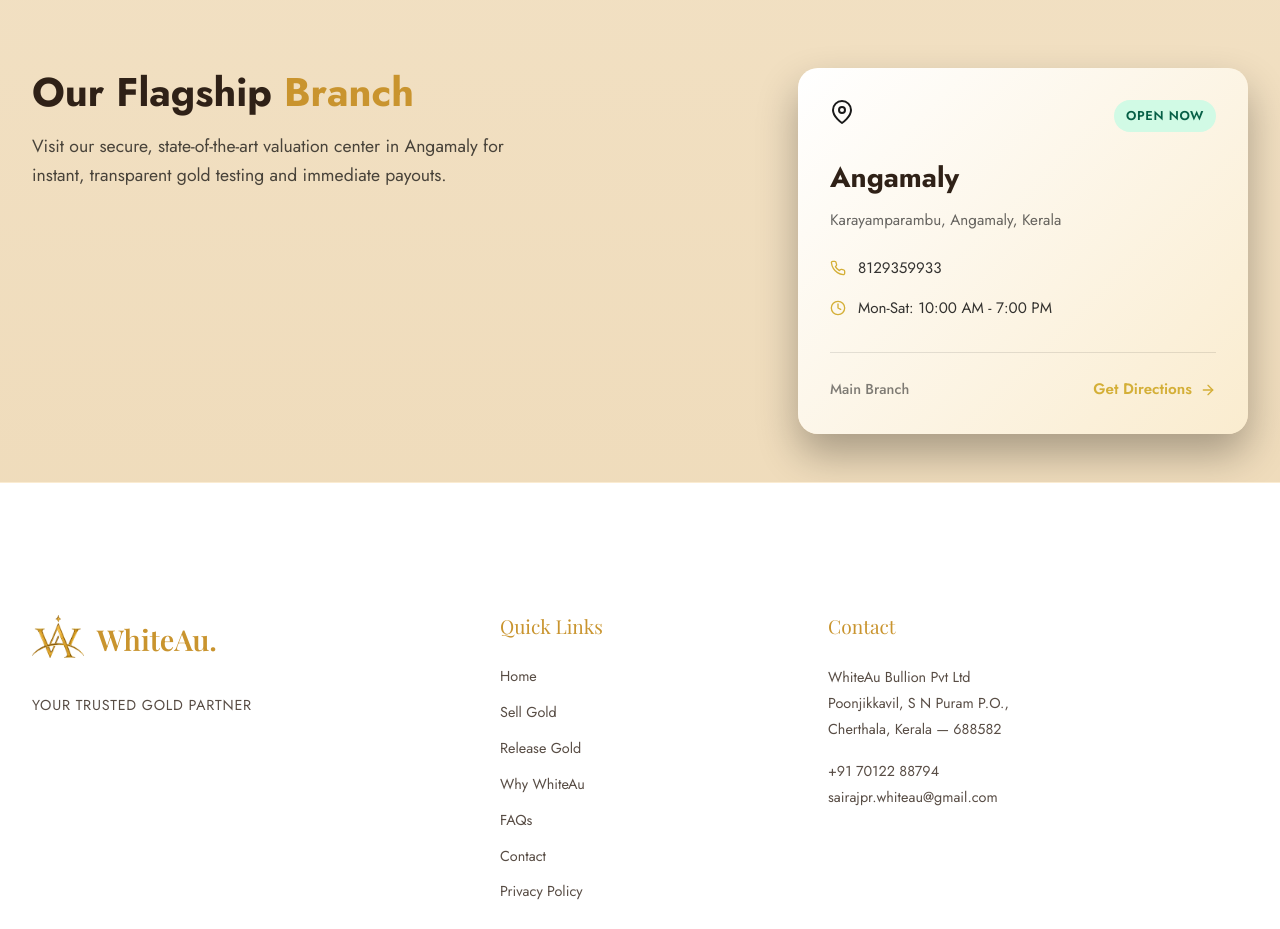
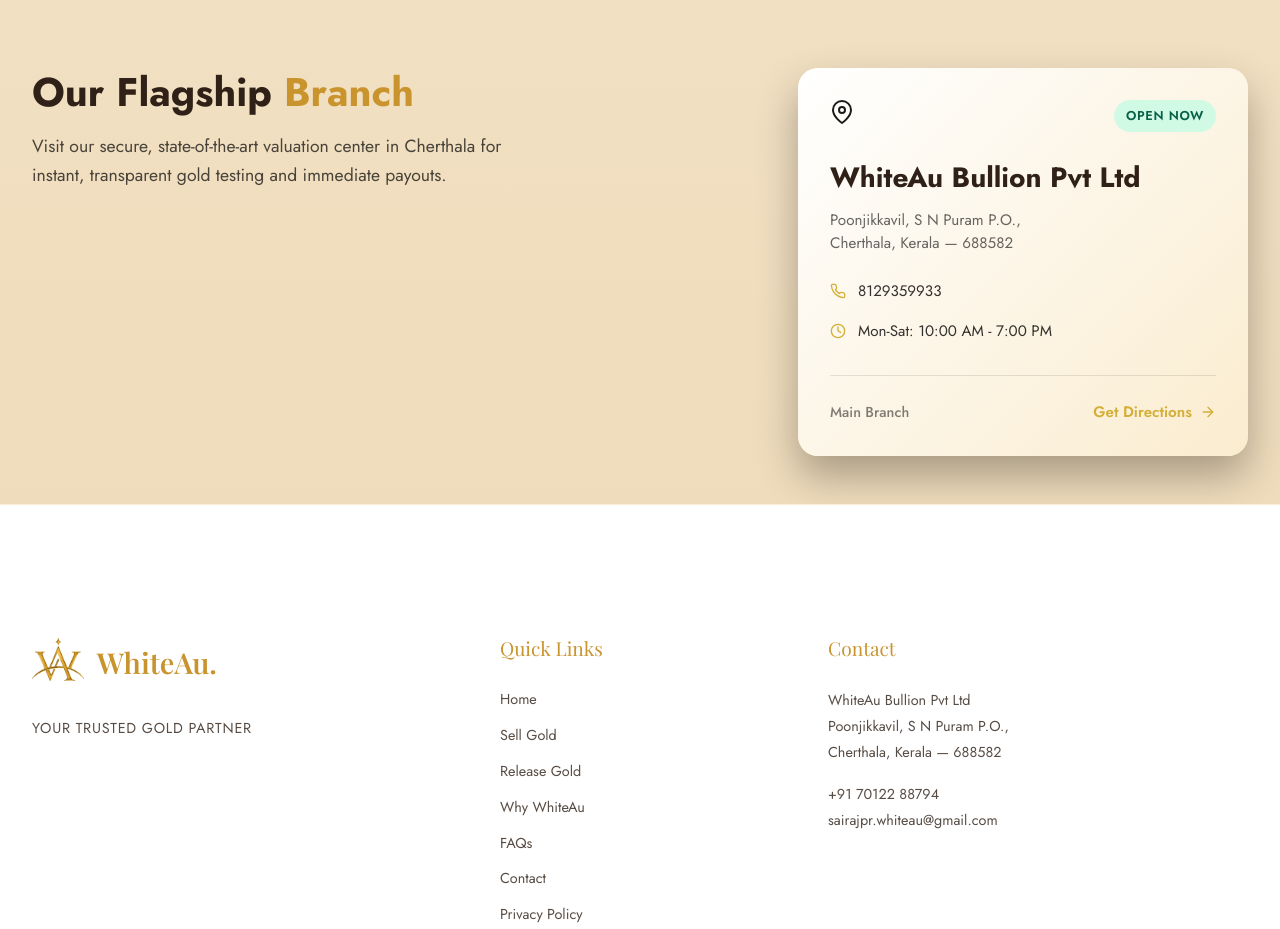
Before and after one commit to whiteaubullion/WhiteAu-Bullion, a Next.js app: page / in a window 1280 px wide. Shown: the part 7120-8049 px from the top of the page. Built offline with nearby package versions, Linux system fonts and the light colour scheme.

Commit message:
Update site content and Next.js config

```diff
--- a/next.config.ts
+++ b/next.config.ts
@@ -1,9 +1,7 @@
 import type { NextConfig } from "next";
 
 const nextConfig: NextConfig = {
-  eslint: {
-    ignoreDuringBuilds: true,
-  },
+
   typescript: {
     ignoreBuildErrors: true,
   }
--- a/package.json
+++ b/package.json
@@ -3,7 +3,7 @@
   "version": "0.1.0",
   "private": true,
   "scripts": {
-    "dev": "next dev",
+    "dev": "next dev --webpack",
     "build": "next build",
     "start": "next start",
     "lint": "eslint"
--- a/src/app/login/page.tsx
+++ b/src/app/login/page.tsx
@@ -60,8 +60,8 @@
 
         {currentStep === 'EMAIL_PHONE' && (
           <>
-            <h1 className={styles.title}>Welcome Back</h1>
-            <p className={styles.subtitle}>Enter your email address and phone number to get started.</p>
+            <h1 className={styles.title}>Get the White Au Gold Rate</h1>
+            <p className={styles.subtitle}>Share your details below to know today’s latest rate.</p>
             <form action={initialAction} className={styles.form}>
               {initialState.error && <div className={styles.error}>{initialState.error}</div>}
 
@@ -96,7 +96,7 @@
               </div>
 
               <button type="submit" disabled={isSubmittingInitial} className={styles.submitBtn}>
-                {isSubmittingInitial ? 'Continuing...' : 'Continue'}
+                {isSubmittingInitial ? 'Getting Rate...' : 'GET GOLD RATE'}
               </button>
             </form>
           </>
--- a/src/components/features/BranchInfo.tsx
+++ b/src/components/features/BranchInfo.tsx
@@ -10,7 +10,7 @@
             Our Flagship <span className={styles.highlight}>Branch</span>
           </h2>
           <p className={styles.description}>
-            Visit our secure, state-of-the-art valuation center in Angamaly for instant, transparent gold testing and immediate payouts.
+            Visit our secure, state-of-the-art valuation center in Cherthala for instant, transparent gold testing and immediate payouts.
           </p>
         </div>
 
@@ -27,9 +27,10 @@
             </div>
 
             <div className={styles.cardBody}>
-              <h3 className={styles.branchName}>Angamaly</h3>
+              <h3 className={styles.branchName}>WhiteAu Bullion Pvt Ltd</h3>
               <p className={styles.branchAddress}>
-                Karayamparambu, Angamaly, Kerala
+                Poonjikkavil, S N Puram P.O.,<br />
+                Cherthala, Kerala — 688582
               </p>
 
               <div className={styles.contactInfo}>
@@ -52,7 +53,7 @@
             <div className={styles.cardFooter}>
               <span className={styles.footerLabel}>Main Branch</span>
               <a
-                href="https://maps.google.com/?q=WhiteAu+Gold+Angamaly"
+                href="https://maps.google.com/?q=WhiteAu+Bullion+Pvt+Ltd+Cherthala+Kerala"
                 target="_blank"
                 rel="noopener noreferrer"
                 className={styles.directionsLink}
```
